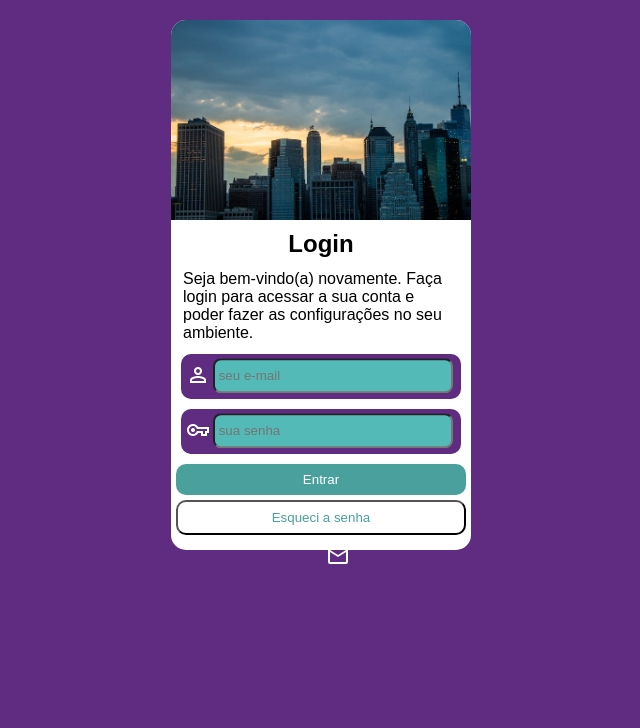
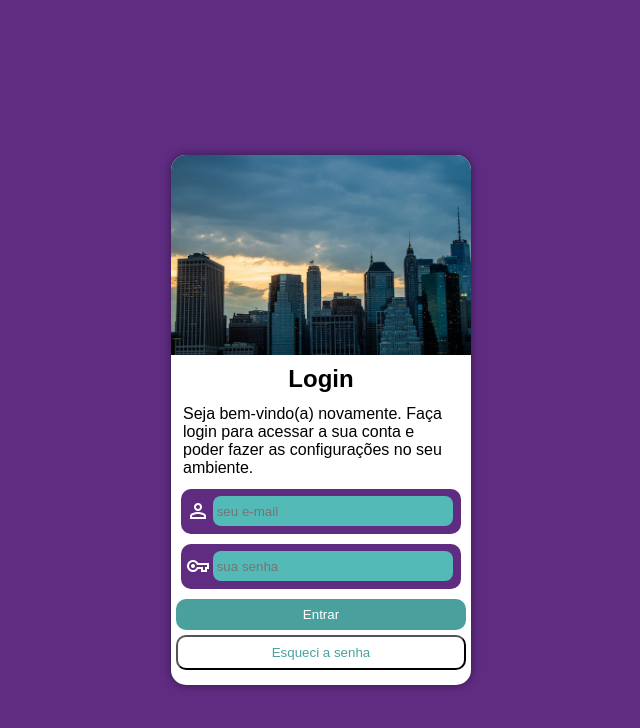
Before and after one commit to DanielGaiguer/projeto-login, a plain HTML site: page index.html in a window 1280 px wide. Shown: the whole page, without its empty margins (319-959 px from the left). Drawn offline with nearby package versions, Linux system fonts and the light colour scheme.

Commit message:
position

```diff
--- a/estilo/style.css
+++ b/estilo/style.css
@@ -21,6 +21,12 @@
     margin-top: 20px;
     padding-bottom: 15px;
     border-radius: 15px;
+    overflow: hidden;
+    box-shadow: 0px 0px 10px rgba(0, 0, 0, 0.452);
+    position: absolute;
+    left: 50%;
+    top: 50%;
+    transform: translate(-50%, -50%);
 }
 div#imagem{
     height: 200px;
@@ -29,8 +35,10 @@
     background-repeat: no-repeat;
     background-size: cover;
     background-position: center center;
-    border-radius: 15px 15px 0px 0px;
-
+    display: block;
+}
+div#login{
+    display: block;
 }
 h1{
     margin: 10px;
@@ -51,13 +59,13 @@
 }
 input.dados {
     background-color: #53bab7;
-    height: 35px;
+    height: 30px;
     width: 240px;
     display: inline;
     position: absolute;
-    transform: translate(-45%, -145%);
+    transform: translate(-45%, -160%);
     border-radius: 8px;
-
+    border: 0px;
 }
 input{
     display: block;
@@ -87,5 +95,5 @@
     color: white;
     padding: 5px;
     position: absolute;
-    transform: translate(0%, 12%);
+    transform: translate(0%, 14%);
 }
```
Also changed, not shown: index.html (+0 -2 lines).
